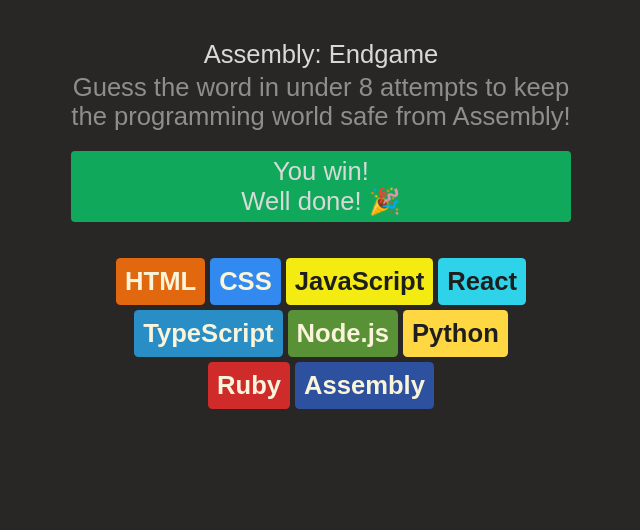
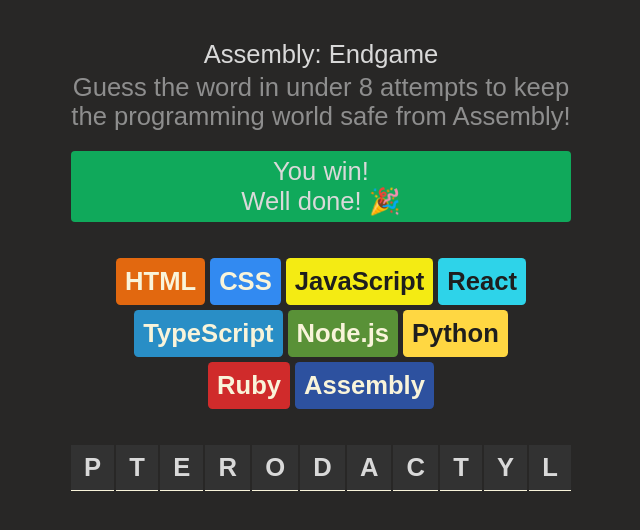
Before and after one commit to donnyjb06/assembly-endgame, a React (Vite) app: page / in a window 1280 px wide. Shown: the top 530 px of the page, without its empty margins (319-959 px from the left). Built offline with nearby package versions, Linux system fonts and the light colour scheme.

Commit message:
feat: add and style word display section

```diff
--- a/src/App.tsx
+++ b/src/App.tsx
@@ -1,16 +1,20 @@
 import Header from "@components/Header/Header";
 import StatusSection from "@components/StatusSection/StatusSection";
 import Languages from "@components/Languages/Languages";
+import WordDisplay from "@components/WordDisplay/WordDisplay";
+import React from "react";
 
 function App() {
+	const [currentWord, setcurrentWord] = React.useState<string>("Pterodactyl");
 
 	return (
 		<>
 			<Header />
 			<StatusSection />
 			<Languages />
+			<WordDisplay word={currentWord} />
 		</>
-  )
+	);
 }
 
-export default App
+export default App;
--- /dev/null
+++ b/src/components/WordDisplay/WordDisplay.tsx
@@ -0,0 +1,20 @@
+import styles from "@components/WordDisplay/wordDisplay.module.scss";
+import { FC } from "react";
+import { nanoid } from "nanoid";
+
+interface WordDisplayProp {
+	word: string;
+}
+
+const WordDisplay: FC<WordDisplayProp> = ({ word }) => {
+	let letterBoxes = word
+		.toUpperCase()
+		.split("")
+		.map((letter, index) => {
+			return <span key={nanoid()} className={styles.wordDisplay__letter}>{letter}</span>;
+		});
+
+	return <section className={styles.wordDisplay}>{letterBoxes}</section>;
+};
+
+export default WordDisplay;
--- /dev/null
+++ b/src/components/WordDisplay/wordDisplay.module.scss
@@ -0,0 +1,24 @@
+@use "../../styles/helpers/functions";
+@use "../../styles/helpers/variables";
+@use "sass:map";
+
+.wordDisplay {
+	display: flex;
+	flex-wrap: nowrap;
+	gap: 2px;
+	margin-block-start: 36px;
+	max-width: 500px;
+	width: 100%;
+
+	.wordDisplay__letter {
+		display: flex;
+		flex-grow: 1;
+		align-items: center;
+		justify-content: center;
+		background-color: #323232;
+		border-bottom: 1px solid #f9f4da;
+		font-size: clamp(functions.rem(18px), 2vw, functions.rem(36px));
+		font-weight: map.get(variables.$font-weights, "bold");
+		aspect-ratio: 1/1;
+	}
+}
```
Also changed, not shown: src/components/Languages/languages.module.scss (+5 -5 lines). Lines whose indentation alone changed are shown as unchanged.
